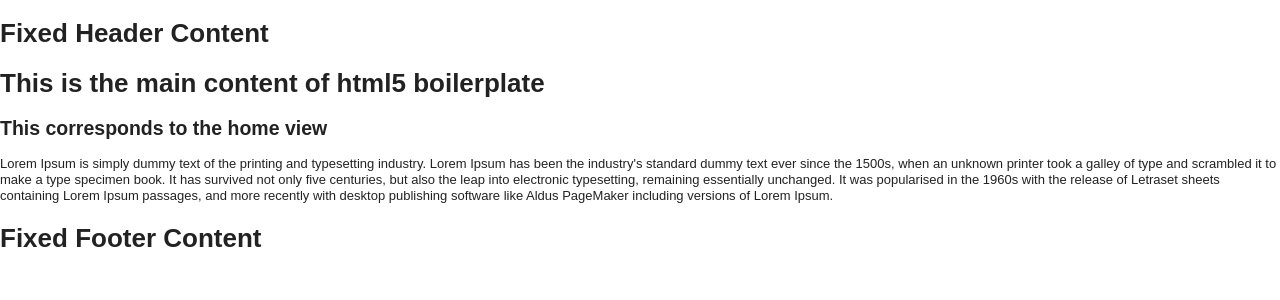
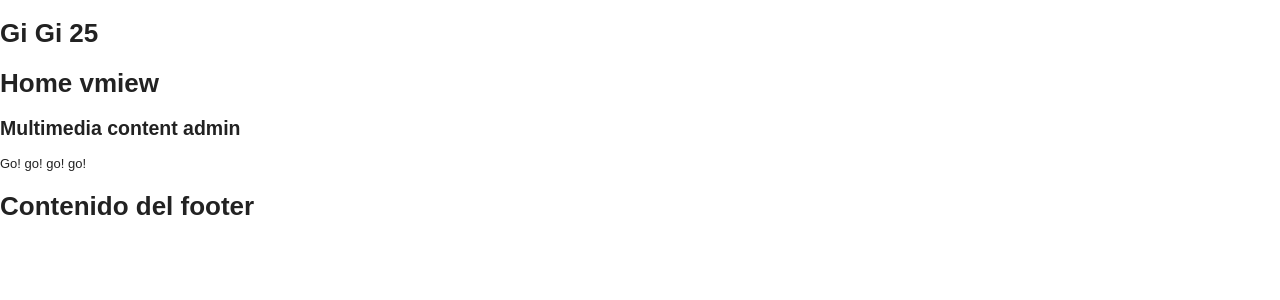
Before and after one commit to susotanuz/gigi25, a CodeIgniter app: page /gigi25/ in a window 1280 px wide. Shown: the top 300 px of the page. Run offline with CodeIgniter, Linux system fonts and the light colour scheme; some libraries are stand-ins or nearby versions.

```diff
--- a/application/views/home_v.php
+++ b/application/views/home_v.php
@@ -1,3 +1,3 @@
-<h1>This is the main content of html5 boilerplate</h1>
-<h2>This corresponds to the home view</h2>
-<p>Lorem Ipsum is simply dummy text of the printing and typesetting industry. Lorem Ipsum has been the industry's standard dummy text ever since the 1500s, when an unknown printer took a galley of type and scrambled it to make a type specimen book. It has survived not only five centuries, but also the leap into electronic typesetting, remaining essentially unchanged. It was popularised in the 1960s with the release of Letraset sheets containing Lorem Ipsum passages, and more recently with desktop publishing software like Aldus PageMaker including versions of Lorem Ipsum.</p>
+<h1>Home vmiew</h1>
+<h2>Multimedia content admin</h2>
+<p>Go! go! go! go!</p>
--- a/application/views/includes/footer.php
+++ b/application/views/includes/footer.php
@@ -1 +1 @@
-<h1>Fixed Footer Content</h1>
+<h1>Contenido del footer</h1>
--- a/application/views/includes/header.php
+++ b/application/views/includes/header.php
@@ -1 +1 @@
-<h1>Fixed Header Content</h1>
+<h1>Gi Gi 25</h1>
--- a/application/views/template.php
+++ b/application/views/template.php
@@ -12,9 +12,9 @@
        More info: h5bp.com/b/378 -->
   <meta http-equiv="X-UA-Compatible" content="IE=edge,chrome=1">
 
-  <title>CodeIgniter+Boilerplate+960</title>
-  <meta name="description" content="">
-  <meta name="author" content="">
+  <title>gigi25</title>
+  <meta name="description" content="Multimedia content admin">
+  <meta name="author" content="Suso">
 
   <!-- Mobile viewport optimized: j.mp/bplateviewport -->
   <meta name="viewport" content="width=device-width,initial-scale=1">
```
